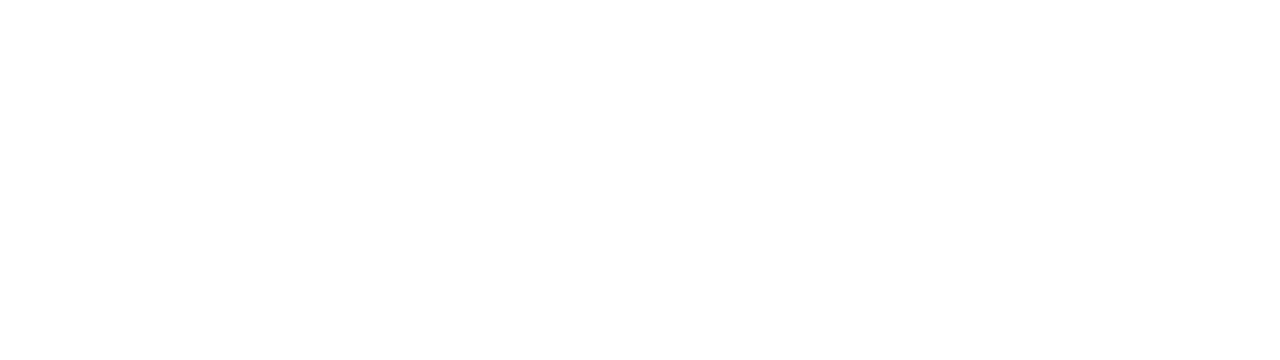
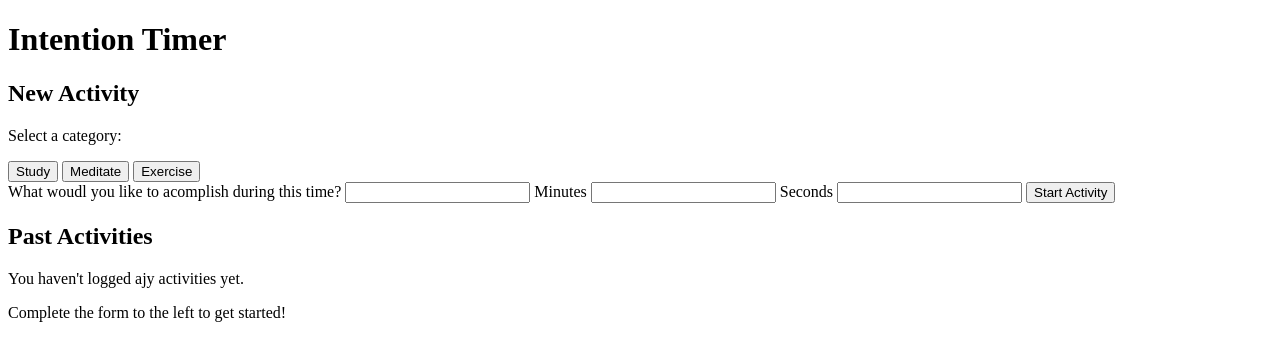
Before and after one commit to joel-oe-lacey/Intention-Timer, a plain HTML site: page index.html in a window 1280 px wide. Drawn offline with Linux system fonts and the light colour scheme.

Commit message:
Add initial HTML skeleton and elements

```diff
--- a/index.html
+++ b/index.html
@@ -2,9 +2,37 @@
 <html lang="en" dir="ltr">
   <head>
     <meta charset="utf-8">
-    <title>Fix Your Habits</title>
+    <title>Intention Timer</title>
+    <link href="style.css" type="text/css" rel="stylesheet" />
   </head>
   <body>
-
+    <header>
+      <h1>Intention Timer</h1>
+    </header>
+    <main>
+      <section>
+        <h1>New Activity</h1>
+        <div class="">
+          <p>Select a category:</p>
+          <button type="button" name="study">Study</button>
+          <button type="button" name="meditate">Meditate</button>
+          <button type="button" name="exercise">Exercise</button>
+        </div>
+        <form class="" action="index.html" method="post">
+          <label for="goal">What woudl you like to acomplish during this time?</label>
+          <input type="text" name="goal">
+          <label for="duration-minutes">Minutes</label>
+          <input type="text" name="duration-minutes">
+          <label for="duration-seconds">Seconds</label>
+          <input type="text" name="duration-seconds">
+          <button type="button" name="button">Start Activity</button>
+        </form>
+      </section>
+    </main>
+    <aside class="">
+      <h1>Past Activities</h1>
+      <p>You haven't logged ajy activities yet.</p>
+      <p>Complete the form to the left to get started!</p>
+    </aside>
   </body>
 </html>
```
